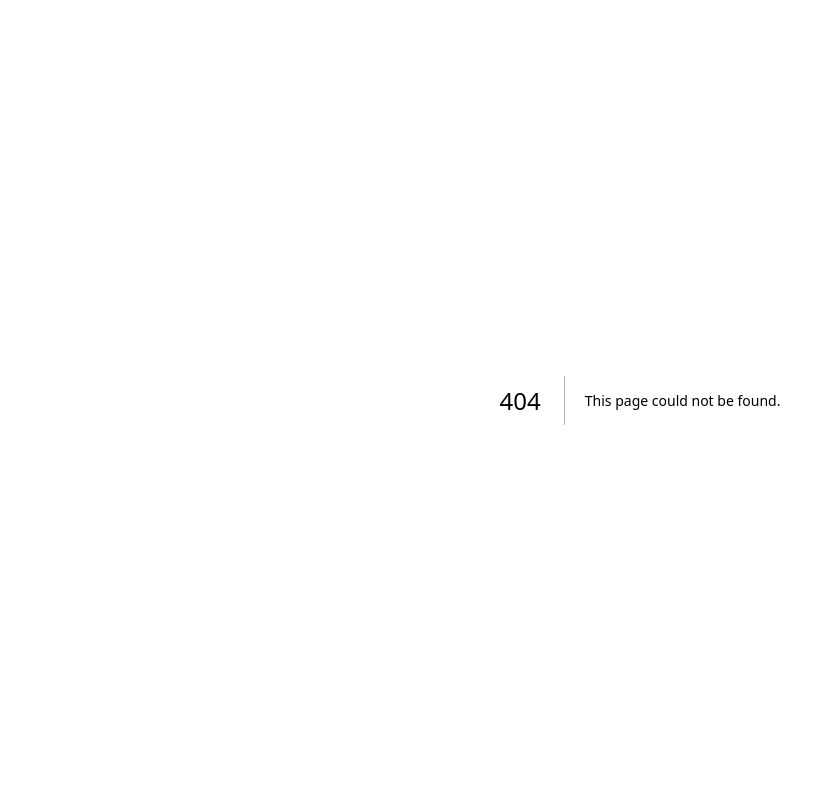
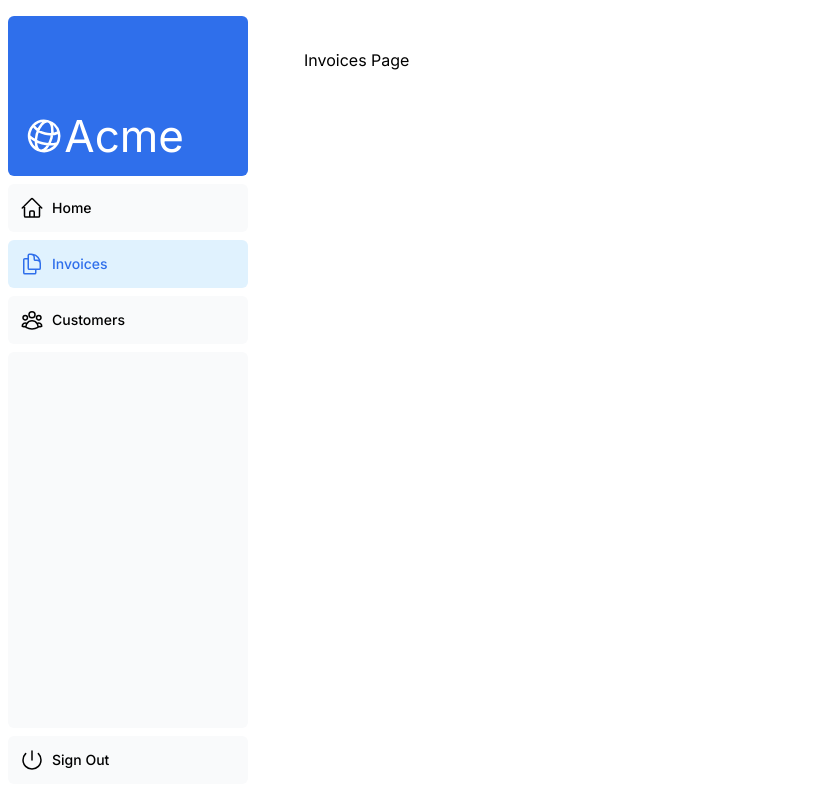
Before and after one commit to alhazmii/Project-NextJS001, a Next.js app: page /dashboard/invoices in a window 1280 px wide. Before the commit this address had no page. Shown: the whole page, without its empty margins (0-835 px from the left). Built offline with nearby package versions, Linux system fonts and the light colour scheme.

Commit message:
updated README

```diff
--- /dev/null
+++ b/app/dashboard/customers/page.tsx
@@ -0,0 +1,3 @@
+export default function Page() {
+    return <p>Customer Page</p>
+}
--- /dev/null
+++ b/app/dashboard/invoices/page.tsx
@@ -0,0 +1,3 @@
+export default function Page() {
+    return <p>Invoices Page</p>
+}
```
